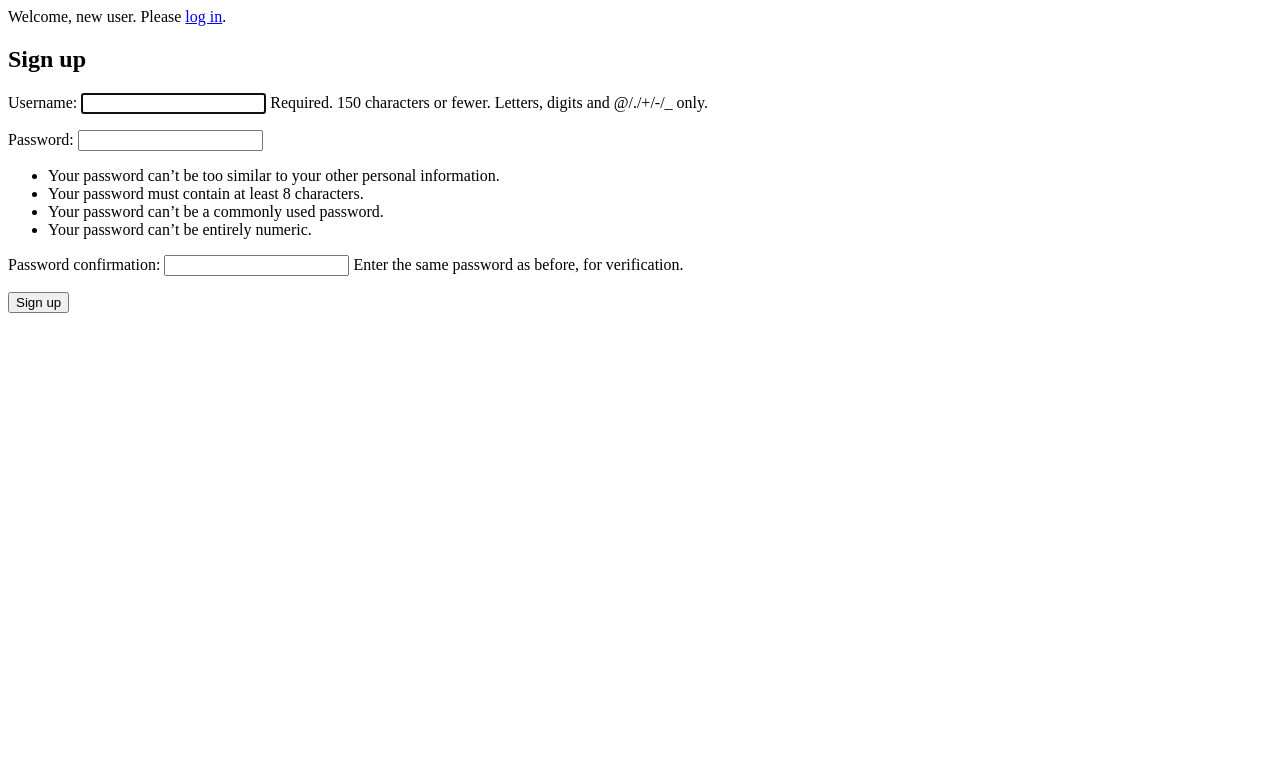
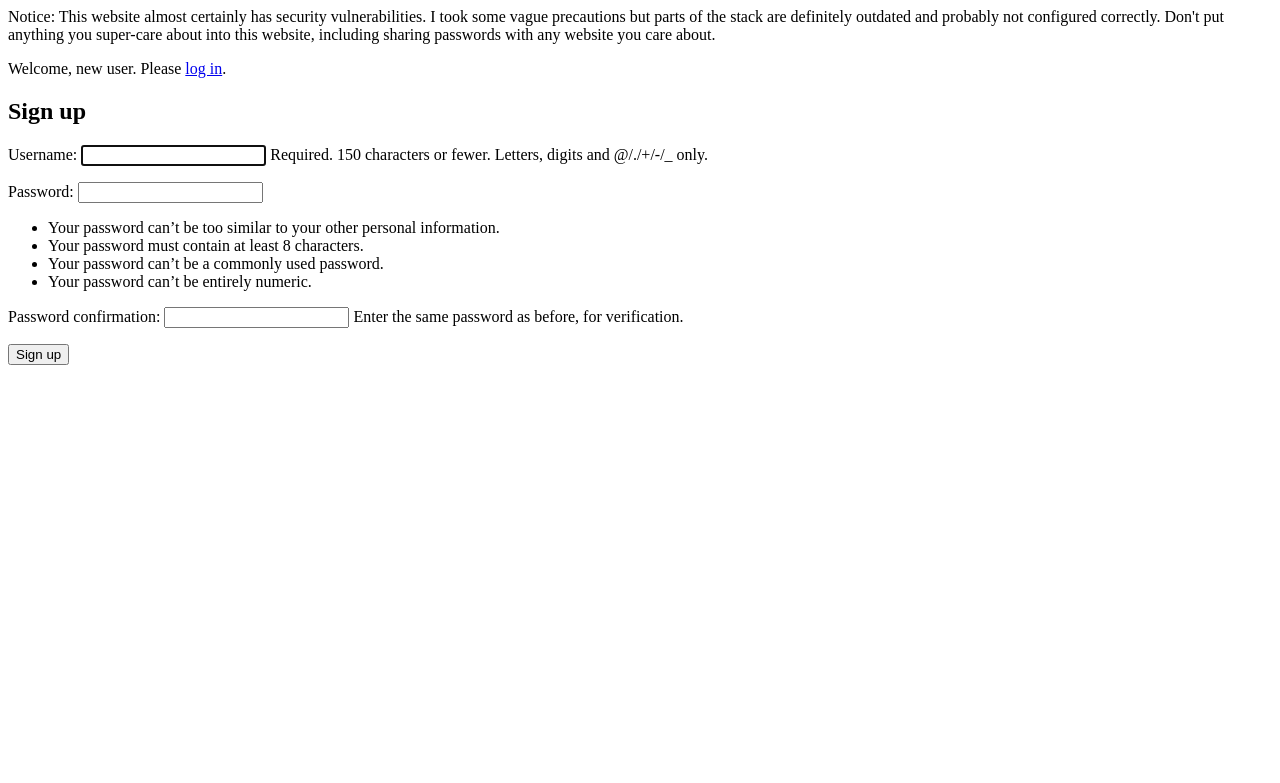
Before and after one commit to jerrywu64/character-sorter, a Django app: page /signup/ in a window 1280 px wide. Shown: the top 783 px of the page. Run offline with Django 3.2, Linux system fonts and the light colour scheme.

Commit message:
added security notes

```diff
--- a/charactersorter/core/templates/base.html
+++ b/charactersorter/core/templates/base.html
@@ -10,6 +10,11 @@
         {% block js %}{% endblock %}
     </head>
     <body>
+        Notice: This website almost certainly has security vulnerabilities. I
+        took some vague precautions but parts of the stack are definitely
+        outdated and probably not configured correctly. Don't put anything you
+        super-care about into this website, including sharing passwords with
+        any website you care about.
         {% if user.is_authenticated %}
             <p>Welcome, {{ user.get_username }}. <a href="{% url "logout" %}">Log out</a></p>
         {% else %}
```
Also changed, not shown: README.md.
